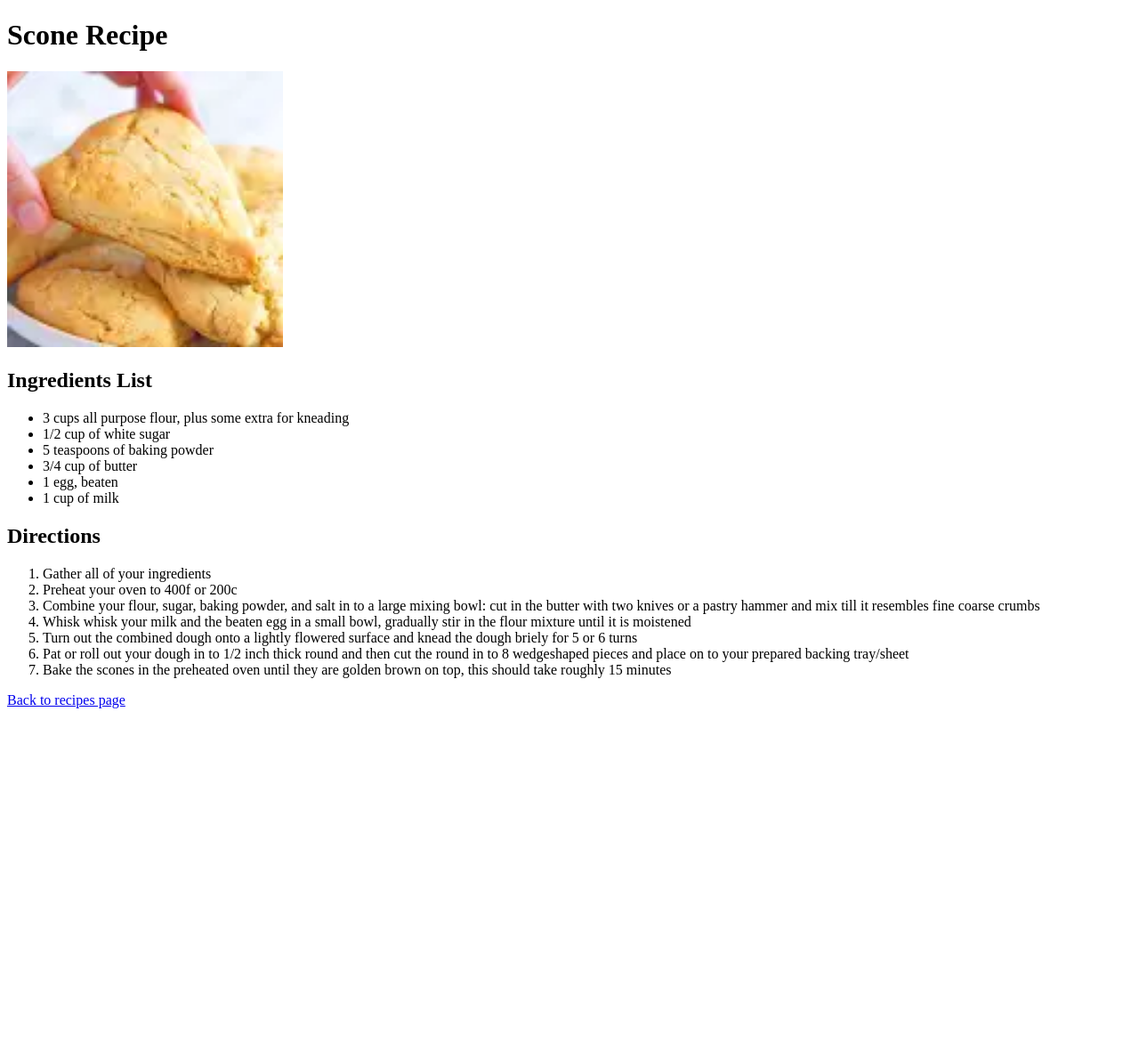
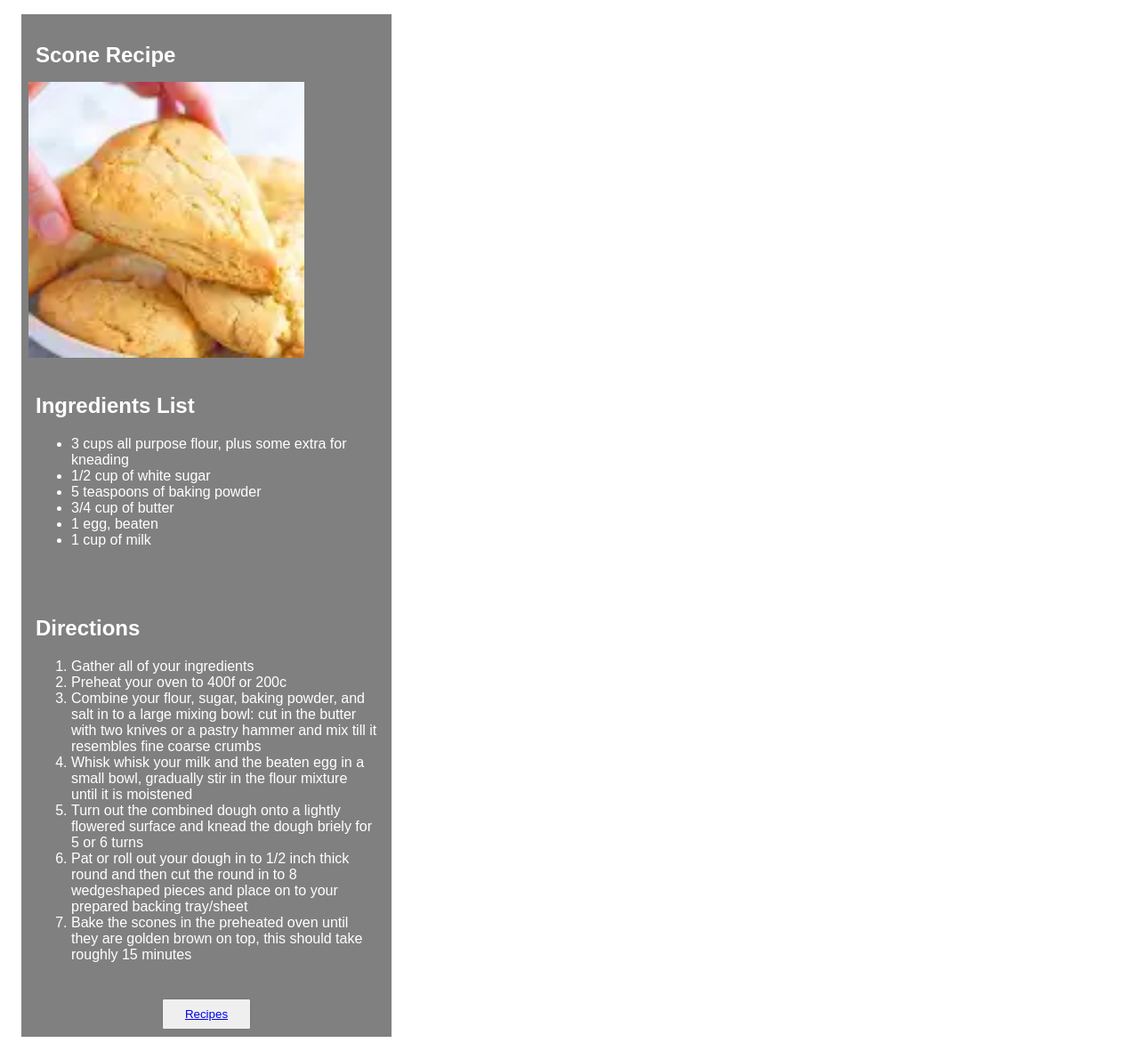
Before and after one commit to C333sk/odin-recipes, a plain HTML site: page recipes/scone.html in a window 1280 px wide. Shown: the whole page at 89% size. Before the commit the page ends 804 px from the top, so only its background shows below. Drawn offline with Linux system fonts and the light colour scheme.

Commit message:
Added basic CSS to the website
Added some basic CSS to the pages for the recipes website
 also changed the link at the bottom of the recipe pages to be a button
  with the link being a button instead of just a link

```diff
--- a/recipes/scone.html
+++ b/recipes/scone.html
@@ -4,13 +4,16 @@
     <meta charset="UTF-8">
     <meta name="viewport" content="width=device-width, initial-scale=1.0">
     <title>Scone Recipe</title>
+    <link rel="stylesheet" href="../style.css">
 </head>
 <body>
+    <div class="card">
+    <h1 class="title">Scone Recipe</h1>
+     <img src="./Images/scone.webp" alt="A picture of a scone" width="310" height="310">
 
-    <h1>Scone Recipe</h1>
-     <img src="./Images/scone.webp" alt="A picture of a scone" width="310" height="310">
+
+    <div class="ingredients">
     <h2>Ingredients List</h2>
-
     <ul>
         <li>3 cups all purpose flour, plus some extra for kneading</li>
         <li>1/2 cup of white sugar</li>
@@ -19,7 +22,9 @@
         <li>1 egg, beaten</li>
         <li>1 cup of milk</li>
     </ul>
+    </div>
 
+    <div class="instructions">
     <h2>Directions</h2>
     <ol>
         <li>Gather all of your ingredients</li>
@@ -30,7 +35,9 @@
         <li>Pat or roll out your dough in to 1/2 inch thick round and then cut the round in to 8 wedgeshaped pieces and place on to your prepared backing tray/sheet</li>
         <li>Bake the scones in the preheated oven until they are golden brown on top, this should take roughly 15 minutes</li>
     </ol>
+    </div>
 
-    <a href="../index.html">Back to recipes page</a>
+    <div class="button-container"> <button><a href="../index.html">Recipes</a></button></div>
+    </div>
 </body>
 </html>
--- /dev/null
+++ b/style.css
@@ -0,0 +1,36 @@
+body {
+    background: white;
+    color: white;
+    font-family: sans-serif;
+}
+
+.card {
+    width: 400px;
+    background: gray;
+    margin: 16px ;
+    padding: 8px;
+
+}
+
+.title {
+    margin-bottom: 8px;
+    font-size: 24px;
+    padding: 8px;
+}
+
+.ingredients,
+.instructions {
+    margin-bottom: 8px;
+    padding: 16px 8px;
+}
+
+.button-contianer {
+    text-align: center;
+    padding: 8px;
+}
+
+button{
+    display: block;
+    margin: 0 auto;
+    padding: 8px 24px;
+}
```
Also changed, not shown: index.html (+3 -1 lines), recipes/pancake.html (+11 -3 lines), recipes/waffle.html (+11 -3 lines).
